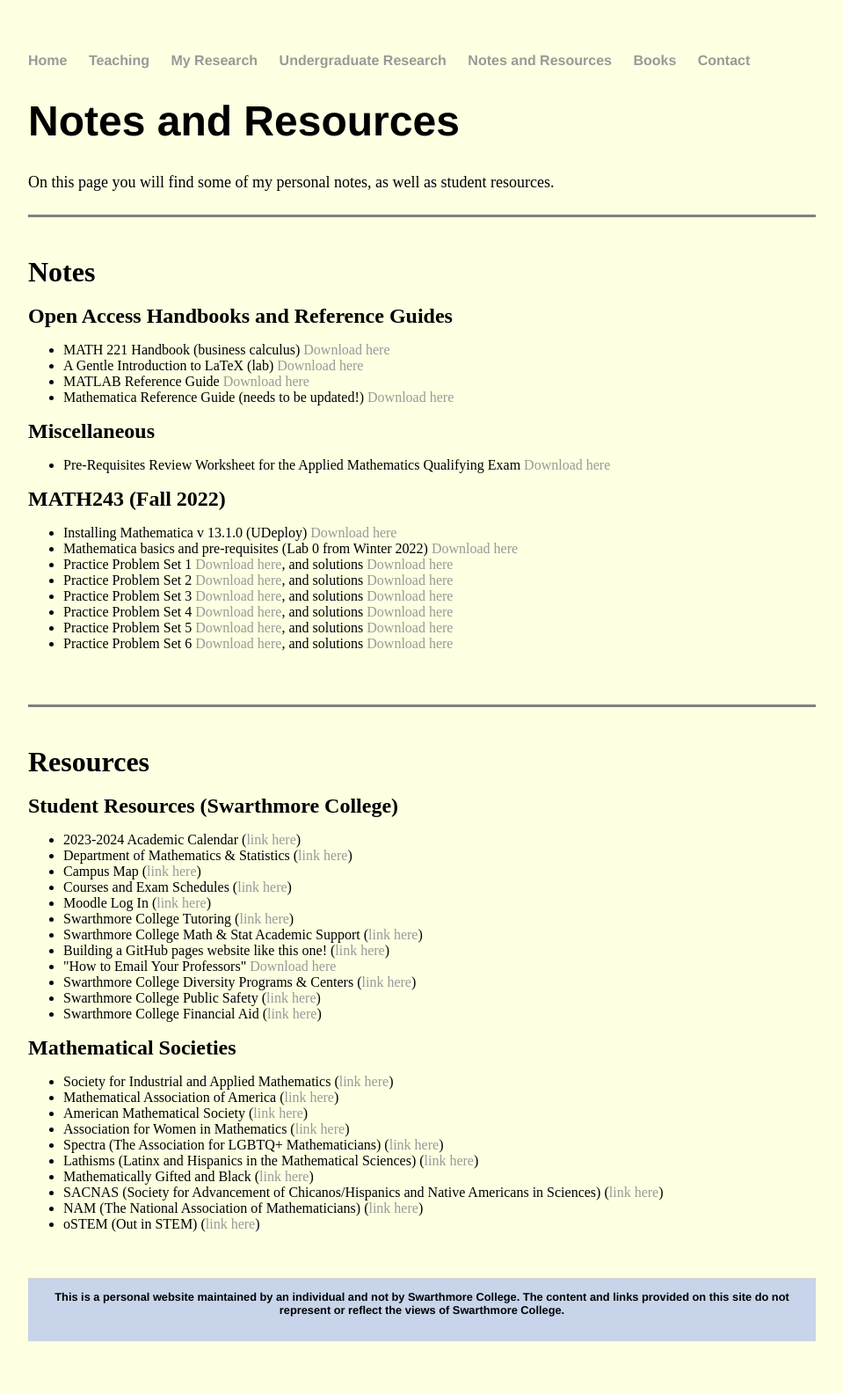
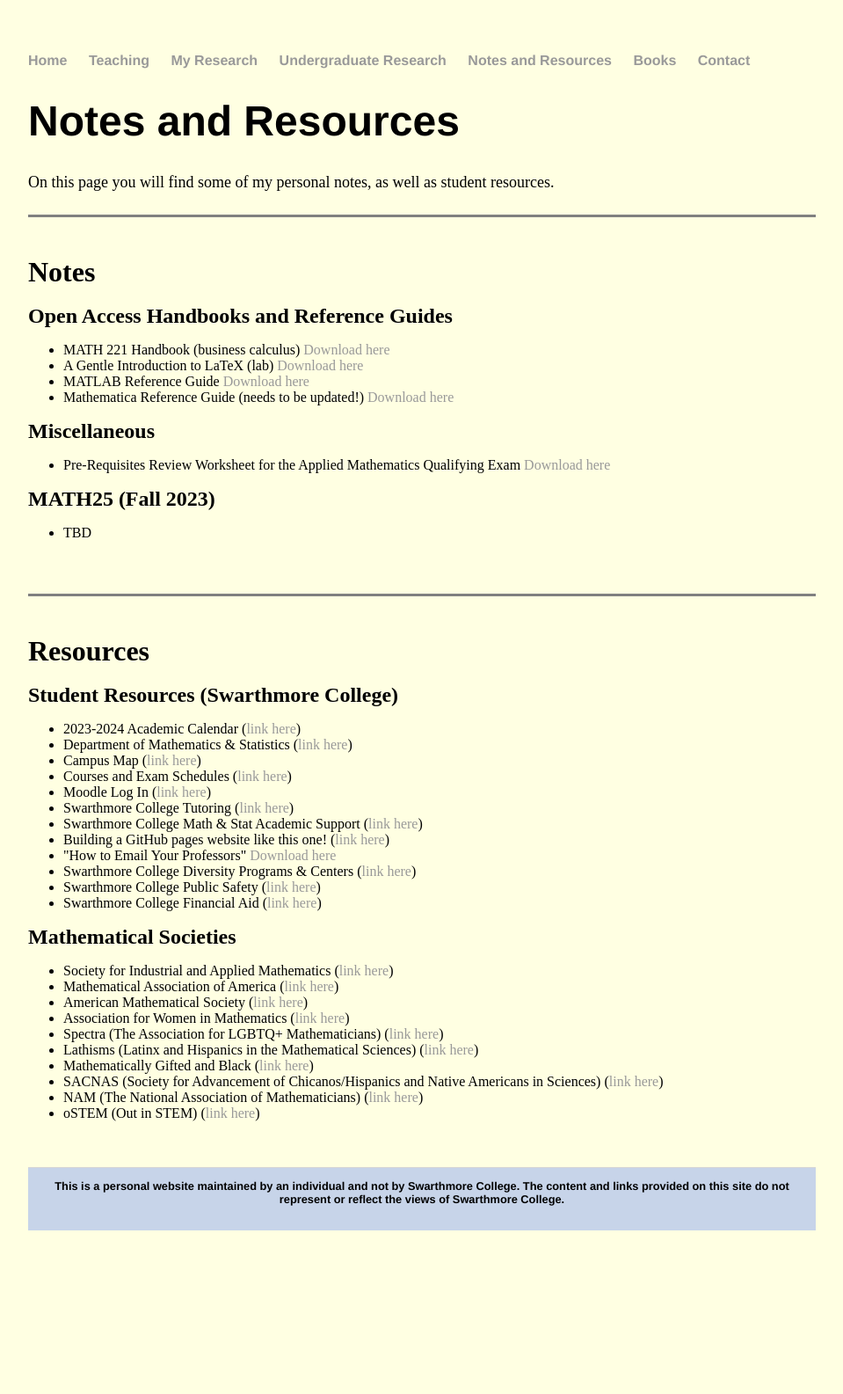
Before and after one commit to jhknakao/jhknakao.github.io, a Jekyll site: the page built from notes.html, in a window 1280 px wide. Shown: the whole page at 88% size, without its empty margins (160-1119 px from the left). Built offline with Jekyll 4.4.1, drawn with Linux system fonts in a browser that asks for light colours; after the commit the page ends 1459 px from its top, so only the background shows below that.

Commit message:
Update notes.html

```diff
--- a/notes.html
+++ b/notes.html
@@ -28,16 +28,9 @@ title: Notes and Resources
 		<li>Pre-Requisites Review Worksheet for the Applied Mathematics Qualifying Exam <a href="files/Wkst_0.pdf" class="download" title="Download worksheet">Download here</a></li>
 	</ul>
 
-	<font size="5"><b>MATH243 (Fall 2022)</b></font>
+	<font size="5"><b>MATH25 (Fall 2023)</b></font>
 	<ul>
-		<li>Installing Mathematica v 13.1.0 (UDeploy) <a href="files/MATH243fall2022/InstallMathematica2022.pdf" class="download" title="Download file">Download here</a></li>
-		<li>Mathematica basics and pre-requisites (Lab 0 from Winter 2022) <a href="files/MATH243fall2022/lab0_solutions.pdf" class="download" title="Download file">Download here</a></li>
-		<li>Practice Problem Set 1 <a href="files/MATH243fall2022/multi_problemset1.pdf" class="download" title="Download file">Download here</a>, and solutions <a href="files/MATH243fall2022/multi_problemset1_solns.pdf" class="download" title="Download file">Download here</a></li>
-		<li>Practice Problem Set 2 <a href="files/MATH243fall2022/multi_problemset2.pdf" class="download" title="Download file">Download here</a>, and solutions <a href="files/MATH243fall2022/multi_problemset2_solns.pdf" class="download" title="Download file">Download here</a></li>
-		<li>Practice Problem Set 3 <a href="files/MATH243fall2022/multi_problemset3.pdf" class="download" title="Download file">Download here</a>, and solutions <a href="files/MATH243fall2022/multi_problemset3_solns.pdf" class="download" title="Download file">Download here</a></li>
-		<li>Practice Problem Set 4 <a href="files/MATH243fall2022/multi_problemset4.pdf" class="download" title="Download file">Download here</a>, and solutions <a href="files/MATH243fall2022/multi_problemset4_solns.pdf" class="download" title="Download file">Download here</a></li>
-		<li>Practice Problem Set 5 <a href="files/MATH243fall2022/multi_problemset5.pdf" class="download" title="Download file">Download here</a>, and solutions <a href="files/MATH243fall2022/multi_problemset5_solns.pdf" class="download" title="Download file">Download here</a></li>
-		<li>Practice Problem Set 6 <a href="files/MATH243fall2022/multi_problemset6.pdf" class="download" title="Download file">Download here</a>, and solutions <a href="files/MATH243fall2022/multi_problemset6_solns.pdf" class="download" title="Download file">Download here</a></li>
+		<li>TBD</li>
 
 	</ul>
 	<br>
```
